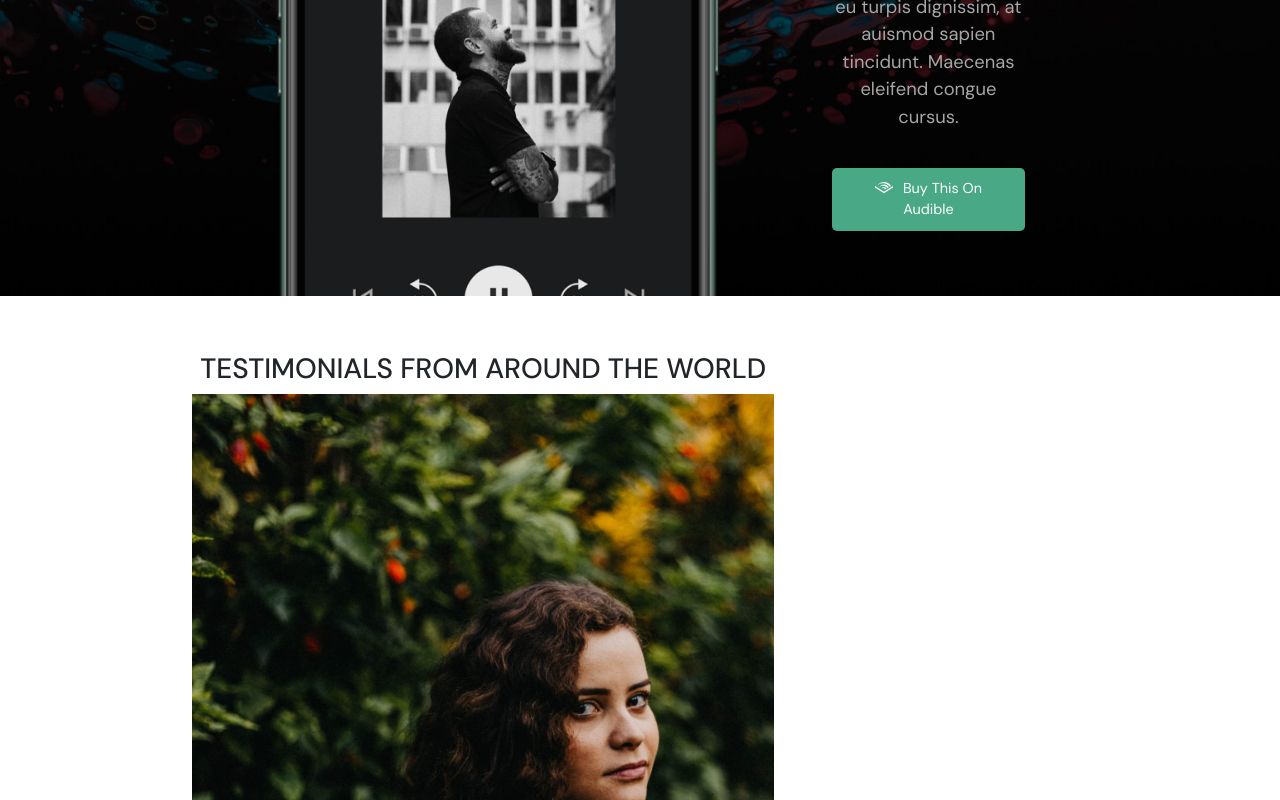
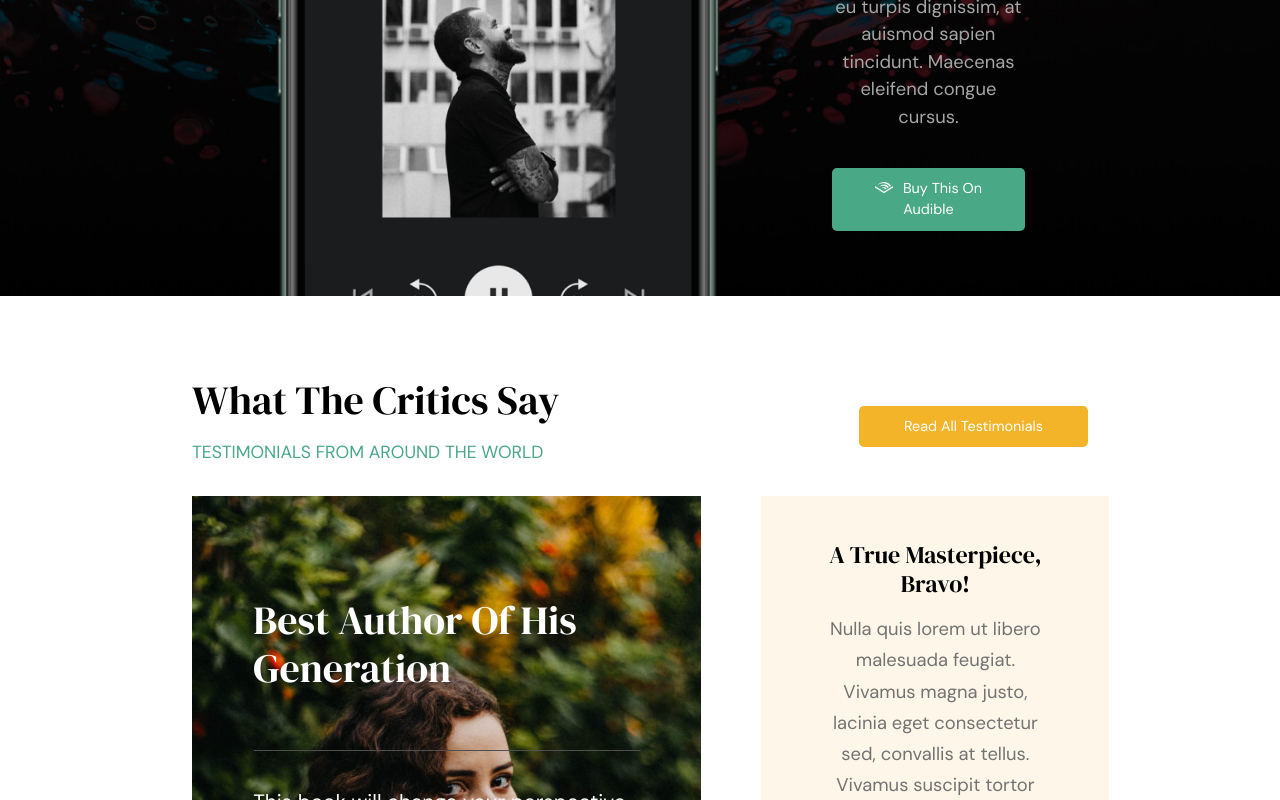
Before and after one commit to LisaKoizumiCipolla/proj-html-vuejs, a Vue app: page / in a window 1280 px wide. Shown: the part 2000-2800 px from the top of the page. Built offline with nearby package versions, Linux system fonts and the light colour scheme; a web font is replaced by a local one.

Commit message:
Complete WhatCriticsSay

```diff
--- a/src/components/AppHeader.vue
+++ b/src/components/AppHeader.vue
@@ -47,11 +47,14 @@ export default {
 
     .buy{
         background-color: white;
-        color: black;
         position: absolute;
         right: 0;
         bottom: 0;
         padding: 60px 60px 40px;
+
+        h2{
+            color: black;
+        }
     }
 
     .buy-main{
--- a/src/components/AppWrapper.vue
+++ b/src/components/AppWrapper.vue
@@ -1,10 +1,11 @@
 <template>
     <div class="fix-button">
         <button>
+            <i class="fa-solid fa-folder-open fa-lg"></i>
             <div>Prebuilds</div>
         </button>
         <button>
-            <i class="fa-solid fa-cart-shopping"></i>
+            <i class="fa-solid fa-cart-shopping fa-xl"></i>
             <div>Buy Now</div>
         </button>
     </div>
@@ -42,9 +43,20 @@ export default {
     button{
         border: none;
         border-radius: 5px;
+        background-color: white;
+        margin-bottom: 10px;
+        padding: 5px;
+        font-size: .8rem;
+        font-weight: 600;
+        color: #4a5259;
+
+        i{
+            padding: 15px 0;
+        }
 
         .fa-cart-shopping{
             transform: scaleX(-1);
+            height: 10px;
 
         }
     }
--- a/src/components/MainComponents/WhatCriticsSay.vue
+++ b/src/components/MainComponents/WhatCriticsSay.vue
@@ -1,27 +1,62 @@
 <template>
     <div>
         <div class="wrapper">
-            <div class="jumbo">
-                <div class="jumbo-main">
+            <div class="top">
+                <div class="titles">
                     <h2 class="title">
                         What The Critics Say
                     </h2>
-                    <h3>TESTIMONIALS FROM AROUND THE WORLD</h3>
-                    <div>
-                        <div class="critic">
-                            <div class="background"></div>
-                        </div>
+                    <h3 class="subtitle">TESTIMONIALS FROM AROUND THE WORLD</h3>
+                </div>
+
+                <button class="green-button">Read All Testimonials</button>
+            </div>
+            <div class="jumbo">
+                <div class="jumbo-main">
+
+                    <div class="img-wrapper">
+                        <img class="main-img" src="../../assets/img/testimonial2-2x.jpg" alt="">
                         <div class="text">
                             <h2 class="title">
                                 Best Author Of His Generation
                             </h2>
-                            <div></div>
-                            <h4></h4>
-                            <p></p>
+                            <div class="line"></div>
+                            <p class="big">This book will change your perspective on life</p>
+                            <p>Donec fringilla nunc eu turpis dignissim, at euismod sapien tincidunt. Maecenas eleifend congue cursus. In vitae enim quis sem pharetra.Curabitur arcu erat, accumsan id imperdiet et, porttitor at sem.</p>
+                            <p>Donec rutrum congue leo eget malesuada. Vivamus suscipit tortor eget felis porttitor volutpat. Nulla quis lorem ut liber. Proin eget tortor risus. Praesent sapien massa, convallis a pellentesque nec, egestas non nisi. Donec rutrum congue leo eget malesuada.</p>
+                            <div class="newspaper">
+                                <img class="logo" src="../../assets/img/nytimes-logo-white-xsmall.png" alt="">
+                                <span class="writer">Justine Kilpatrick,</span>
+                                <span class="paper">The New York Times</span>
+                            </div>
+                        </div>
+                    </div>
+
+                </div>
+                <div class="article">
+                    <div class="card-wrapper">
+                        <div class="article-card">
+                            <h2 class="card-title title">A True Masterpiece, Bravo!</h2>
+                            <p>Nulla quis lorem ut libero malesuada feugiat. Vivamus magna justo, lacinia eget consectetur sed, convallis at tellus. Vivamus suscipit tortor eget felis porttitor volutpat. Nulla quis lorem ut libero malesuada feug at.</p>
+                        </div>
+                        <div class="newspaper">
+                            <img class="logo" src="../../assets/img/theguardian-xsmall.png" alt="">
+                            <span class="writer">Gerald Hendley,</span>
+                            <span class="paper">The Guardian</span>
+                        </div>
+                    </div>
+                    <div class="card-wrapper">
+                        <div class="article-card">
+                            <h2 class="card-title title">A Unique View On The World</h2>
+                            <p>Donec sollicitudin molestie malesuada. Curabitur arcu erat, accumsan id imperdiet et, porttitor at sem. Vestibulum ac diam sit amet quam vehicula elementum sed sit amet dui. Nulla quis lorem ut libero malesuada feugiat. Vestibulum ac diam sit amet.</p>
+                        </div>
+                        <div class="newspaper">
+                            <img class="logo" src="../../assets/img/theguardian-xsmall.png" alt="">
+                            <span class="writer">Mary Maxey,</span>
+                            <span class="paper">The Globe And Mail</span>
                         </div>
                     </div>
                 </div>
-                <div class="cards"></div>
             </div>
         </div>
     </div>
@@ -32,28 +67,158 @@ export default {
 }
 </script>
 <style lang="scss" scoped>
+@use '../../styles/partials/variables' as *;
 
+
+    .random{
+        width: 100%;
+        height: 200px;
+        background-color: magenta;
+    }
     .wrapper{
         width: 70%;
+        text-align: initial;
+        padding: 80px 0 115px;
     }
+
+    .top{
+        display: flex;
+        align-items: center;
+        justify-content: space-between;
+
+            h2{
+                color: black;
+                padding-bottom:10px;
+            }
+
+            .subtitle{
+                color: #49a987;
+                padding-bottom: 25px;
+            }
+
+            button{
+                background-color: #f4b429;
+                padding: 10px 45px;
+                margin-bottom: 40px;
+            }
+    }
+
 
     .jumbo{
         width: 100%;
+        display: flex;
     }
 
     .jumbo-main{
-        width: 65%;
+        width: 58%;
+
+    .img-wrapper{
+        position: relative;
+        width: 100%;
+        object-fit: cover;
     }
 
-    .critic{
-        position: relative;
+    .main-img{
+        border-radius: 0 0 80px 0;
+        height: 745px;
         width: 100%;
-    }
-    .background{
-        background-image: url(../../assets/img/testimonial2-2x.jpg);
-        border-radius: 0 0 80px 0;
-        height: 800px;
-        background-size: cover;
+        object-fit: cover;
     }
 
+    }
+
+    .text{
+        position: absolute;
+        top: 100px;
+        right: 50%;
+        transform: translate(50%);
+        width: 76%;
+
+        h2{
+        color: white;
+        }
+
+        .line{
+            width: 100%;
+            color: #4f4f4f;
+            padding: 25px 0;
+        }
+
+        p{
+            font-size: 1.15rem;
+            color: white;
+            padding-bottom: 10px;
+        }
+
+        .big{
+            font-size: 1.3rem;
+            padding: 35px 0 10px;
+        }
+    }
+
+    .newspaper{
+        display: flex;
+        align-items: center;
+        padding-top: 10px;
+
+            .logo{
+                height: 100%;
+                border-radius: 50%;
+                padding-right: 20px;
+            }
+
+            span{
+                font-weight: 700;
+                color: white;
+                font-size: 1.1rem;
+            }
+
+            .paper{
+                color: #49a987;
+            }
+    }
+
+    .article{
+        width: 44%;
+        display: flex;
+        flex-direction: column;
+        justify-content: space-between;
+
+        .writer{
+            color: $gray;
+        }
+
+        .paper{
+            color: black;
+            font-weight: 300;
+        }
+    }
+
+
+    .card-wrapper{
+        width: 100%;
+        margin-left: 60px;
+        display: flex;
+        flex-direction: column;
+    }
+    .article-card{
+        background-color: $soft_yellow;
+        width: 90%;
+        padding: 45px 60px 35px;
+        text-align: center;
+        color: #737373;
+
+        .card-title{
+            font-size: 1.5rem;
+            color: black;
+            padding-bottom: 15px;
+        }
+
+        p{
+            font-size: 1.15rem;
+            line-height: 1.7;
+        }
+    }
+
+
 </style>
--- a/src/styles/general.scss
+++ b/src/styles/general.scss
@@ -54,7 +54,7 @@ button{
 }
 
 .line{
-    height: 1px;
+    border-bottom: 1px solid;
     color: #e8e8e8;
 }
 
```
Also changed, not shown: src/assets/img/globe-xsmall.webp (added).
